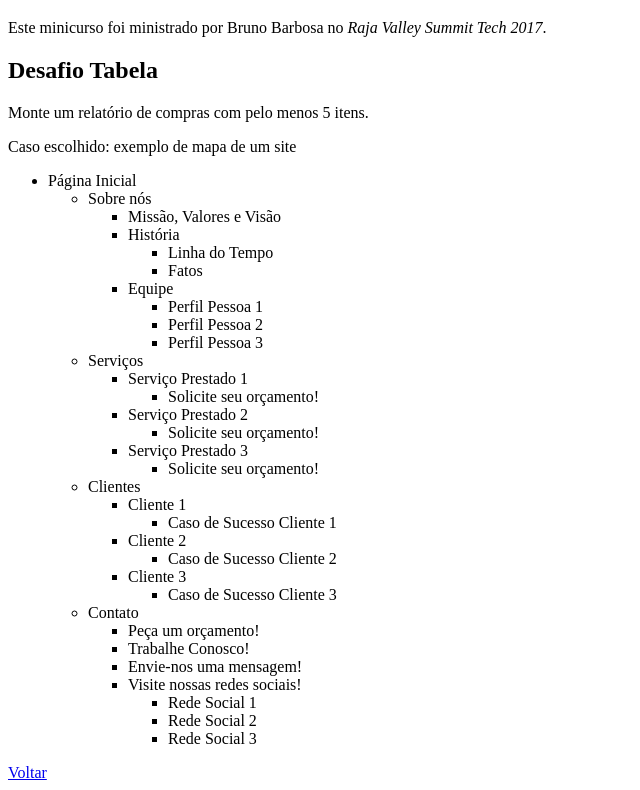
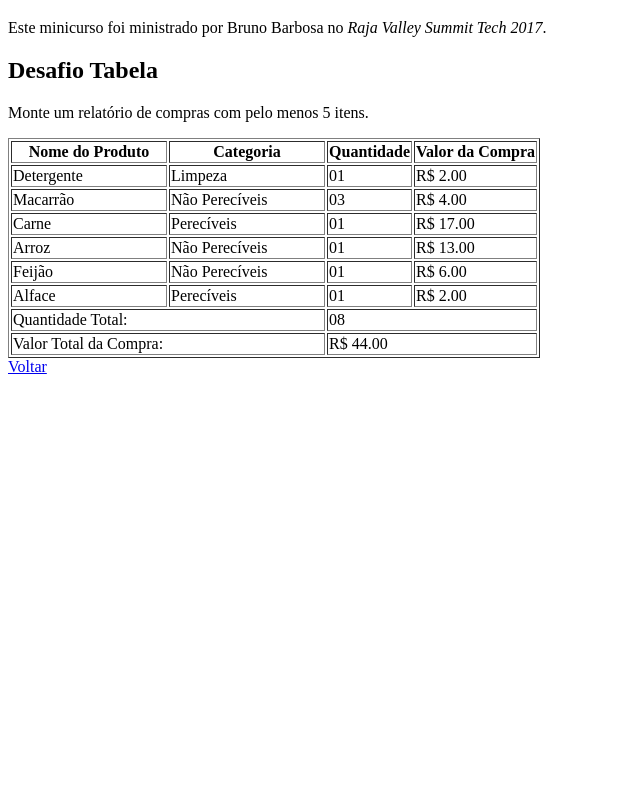
Before and after one commit to acpteixeira/Summit-Tech---HTML-CSS, a plain HTML site: page desafio-tabela.html in a window 1280 px wide. Shown: the part 61-851 px from the top of the page, without its empty margins (0-640 px from the left). After the commit the page ends 800 px from the top, so only its background shows below. Drawn offline with Linux system fonts and the light colour scheme.

Commit message:
Atualização dos Totais da Tabela
Atualização dos atributos da tabela e soma dos valores. A soma dos
valores foram realizadas a mão por enquanto.

```diff
--- a/desafio-tabela.html
+++ b/desafio-tabela.html
@@ -17,70 +17,58 @@
 		<!-- o desafio consiste em montar um relatório de compras com pelo menos 5 itens com 'Nome do Produto', 'Categoria', 'Quantidade' e 'Valor da Compra'-->
 		<!-- são bônus do desafio colocar título nas colunas e linha de totais-->
 		<p>Monte um relatório de compras com pelo menos 5 itens.</p>
-		<p>Caso escolhido: exemplo de mapa de um site</p>
-		<ul>
-			<li>Página Inicial</li>
-			<ul>
-				<li>Sobre nós</li>
-				<ul>
-					<li>Missão, Valores e Visão</li>
-					<li>História</li>
-						<ul>
-							<li>Linha do Tempo</li>
-							<li>Fatos</li>
-						</ul>
-					<li>Equipe</li>
-						<ul>
-							<li>Perfil Pessoa 1</li>
-							<li>Perfil Pessoa 2</li>
-							<li>Perfil Pessoa 3</li>
-						</ul>
-
-				</ul>
-				<li>Serviços</li>
-					<ul>
-						<li>Serviço Prestado 1</li>
-							<ul>
-								<li>Solicite seu orçamento!</li>
-							</ul>
-						<li>Serviço Prestado 2</li>
-							<ul>
-								<li>Solicite seu orçamento!</li>
-							</ul>
-						<li>Serviço Prestado 3</li>
-							<ul>
-								<li>Solicite seu orçamento!</li>
-							</ul>
-					</ul>
-				<li>Clientes</li>
-					<ul>
-						<li>Cliente 1</li>
-							<ul>
-								<li>Caso de Sucesso Cliente 1</li>
-							</ul>
-						<li>Cliente 2</li>
-							<ul>
-								<li>Caso de Sucesso Cliente 2</li>
-							</ul>
-						<li>Cliente 3</li>
-						<ul>
-							<li>Caso de Sucesso Cliente 3</li>
-						</ul>
-					</ul>
-				<li>Contato</li>
-					<ul>
-						<li>Peça um orçamento!</li>
-						<li>Trabalhe Conosco!</li>
-						<li>Envie-nos uma mensagem!</li>
-						<li>Visite nossas redes sociais!</li>
-						<ul>
-							<li>Rede Social 1</li>
-							<li>Rede Social 2</li>
-							<li>Rede Social 3</li>
-						</ul>
-					</ul>
-			</ul>
-		</ul>
+		<table border=".1">
+			<tr>
+				<th width="30%">Nome do Produto</th>
+				<th width="30%">Categoria</th>
+				<th>Quantidade</th>
+				<th>Valor da Compra</th>
+			</tr>
+			<tr>
+				<td>Detergente</td>
+				<td>Limpeza</td>
+				<td>01</td>
+				<td>R$ 2.00</td>
+			</tr>
+			<tr>
+				<td>Macarrão</td>
+				<td>Não Perecíveis</td>
+				<td>03</td>
+				<td>R$ 4.00</td>
+			</tr>
+			<tr>
+				<td>Carne</td>
+				<td>Perecíveis</td>
+				<td>01</td>
+				<td>R$ 17.00</td>
+			</tr>
+			<tr>
+				<td>Arroz</td>
+				<td>Não Perecíveis</td>
+				<td>01</td>
+				<td>R$ 13.00</td>
+			</tr>
+			<tr>
+				<td>Feijão</td>
+				<td>Não Perecíveis</td>
+				<td>01</td>
+				<td>R$ 6.00</td>
+			</tr>
+			<tr>
+				<td>Alface</td>
+				<td>Perecíveis</td>
+				<td>01</td>
+				<td>R$ 2.00</td>
+			</tr>
+			<tr>
+				<td colspan="2">Quantidade Total:</td>
+				<td colspan="2">08</td>
+			</tr>
+			<tr>
+				<td colspan="2">Valor Total da Compra:</td>
+				<td colspan="2">R$ 44.00</td>
+			</tr>
+		</table>
 	<a href="intro.html">Voltar</a>
 	</body>
 </html>
```
